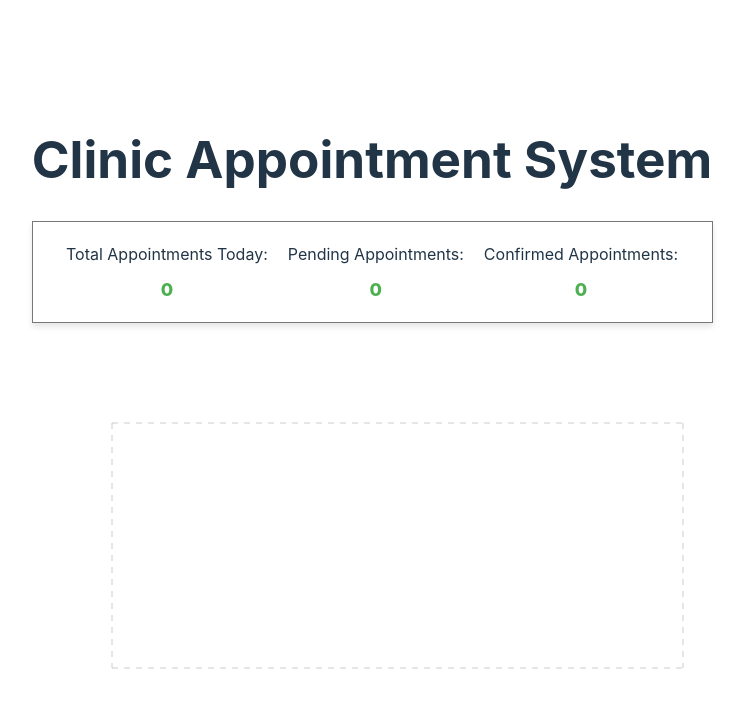
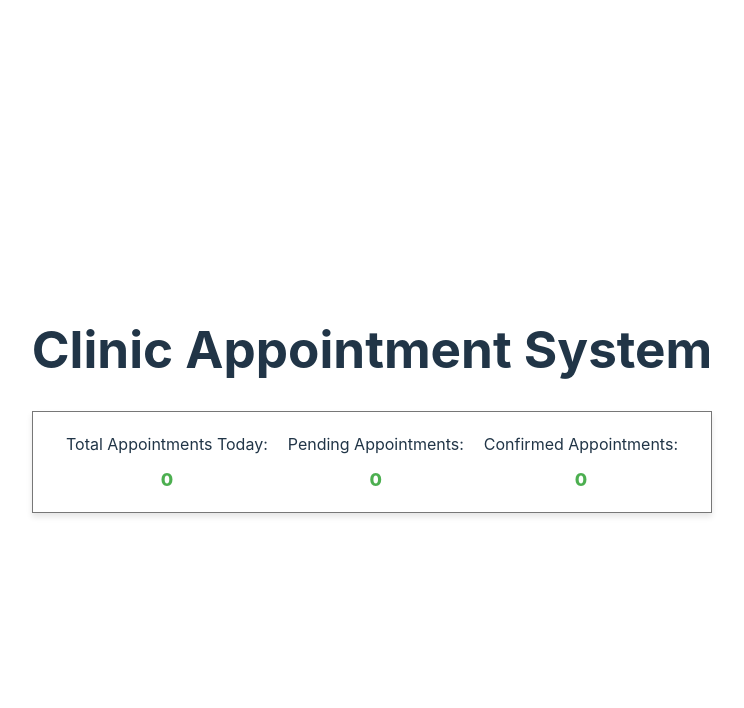
Before and after one commit to Moamen-Yazouri/clinic-appointment-system, a React (Vite) app: page /dashboard in a window 1280 px wide. Shown: the top 708 px of the page, without its empty margins (268-1012 px from the left). Built offline with nearby package versions, Linux system fonts and the light colour scheme.

Commit message:
Seperate Dasboard items into different components.

```diff
--- a/src/Screens/Dashboard/Dashboard.tsx
+++ b/src/Screens/Dashboard/Dashboard.tsx
@@ -1,65 +1,17 @@
-import { useEffect, useState } from "react";
 import "./Dashboard.css";
 import { IAppointment} from "../../types/types";
-import dayjs from "dayjs";
-import groupedAppointments from "../../utils/groupedAppointments";
-import { BarChart, Bar, XAxis, YAxis, Tooltip, CartesianGrid, ResponsiveContainer } from "recharts";
+import Statistics from "../../components/statistics/Statistics";
+import Chart from "../../components/chart/Chart";
 interface IProps {
     appointments: IAppointment[];
 }
 const Dashboard = (props: IProps) => {
-    const todayDate = new Date().toISOString();
-    const formattedDate = dayjs(todayDate).format("YYYY-MM-DD");
-    const [todayAppointments, setTodayAppointments] = useState<IAppointment[]>([]);
-    const [pendingAppointments, setPendingAppointments] = useState<IAppointment[]>([]);
-    const [confirmedAppointments, setConfirmedAppointments] = useState<IAppointment[]>([]);
-    const [appointmentsPerDay, setAppointmentsPerDay] = useState<{date: string, count: number}[]>([])
-    useEffect(() => {
-        const todayAppointments: IAppointment[] = props.appointments.filter(
-            (app) => dayjs(app.dateTime).format("YYYY-MM-DD") === formattedDate
-        );
-
-        const pendingAppointments = todayAppointments.filter((app) => app.status.toString() === "Pending");
-        const ConfirmedAppointments = todayAppointments.filter((app) => app.status.toString() === "Confirmed");
-        const groupeAppointments: {date: string, count: number}[] = groupedAppointments(props.appointments);
-
-        setAppointmentsPerDay(groupeAppointments);
-        setTodayAppointments(todayAppointments);
-        setPendingAppointments(pendingAppointments);
-        setConfirmedAppointments(ConfirmedAppointments);
-    }, [props.appointments])
-
     return (
         <div className="dashboard">
-            <div className="statistics">
-                <div className="card todayApp">
-                    Total Appointments Today:
-                    <span>
-                        {todayAppointments.length}
-                    </span>
-                </div>
-                <div className="card pending">
-                    Pending Appointments:
-                    <span>
-                        {pendingAppointments.length}
-                    </span>
-                </div>
-                <div className="card confirmed">
-                    Confirmed Appointments:
-                    <span>
-                        {confirmedAppointments.length}
-                    </span>
-                </div>
-            </div>
-            <ResponsiveContainer width="100%" height={300} style={{marginTop:"80px"}}>
-                <BarChart data={appointmentsPerDay} margin={{ top: 20, right: 30, left: 20, bottom: 5 }}>
-                    <CartesianGrid strokeDasharray="6 6" />
-                    <XAxis dataKey="date" interval={0}/>
-                    <YAxis allowDecimals={false}/>
-                    <Tooltip />
-                    <Bar dataKey="count" fill="#8884d8" />
-                </BarChart>
-            </ResponsiveContainer>
+            <Statistics appointments={props.appointments}/>
+            {
+                props.appointments.length > 0 && <Chart appointments={props.appointments} />
+            }
         </div>
 
     )
--- /dev/null
+++ b/src/components/chart/Chart.tsx
@@ -0,0 +1,27 @@
+import { Bar, BarChart, CartesianGrid, ResponsiveContainer, Tooltip, XAxis, YAxis } from 'recharts'
+import { IAppointment } from '../../types/types'
+import { useEffect, useState } from 'react';
+import groupedAppointments from '../../utils/groupedAppointments';
+interface IProps {
+    appointments: IAppointment[];
+}
+const Chart = (props: IProps) => {
+    const [appointmentsPerDay, setAppointmentsPerDay] = useState<{date: string, count: number}[]>([]);
+    useEffect(() => {
+        const groupeAppointments: {date: string, count: number}[] = groupedAppointments(props.appointments);
+        setAppointmentsPerDay(groupeAppointments);
+    }, [props.appointments])
+    return (
+        <ResponsiveContainer width="100%" height={300} style={{marginTop:"80px"}}>
+            <BarChart data={appointmentsPerDay} margin={{ top: 20, right: 30, left: 20, bottom: 5 }}>
+                <CartesianGrid strokeDasharray="6 6" />
+                <XAxis dataKey="date" interval={0}/>
+                <YAxis allowDecimals={false}/>
+                <Tooltip />
+                <Bar dataKey="count" fill="#8884d8" />
+            </BarChart>
+        </ResponsiveContainer>
+    )
+}
+
+export default Chart
--- /dev/null
+++ b/src/components/statistics/Statistics.css
@@ -0,0 +1,17 @@
+.statistics {
+    display: flex;
+    align-items: center;
+    justify-content: center;
+    gap: 20px;
+    border: 1px solid #777;
+    padding: 10px;
+    box-shadow: 0 4px 6px rgba(0, 0, 0, 0.1);
+    height: 80px;
+}
+.statistics span {
+    display: block;
+    color: #4caf50;
+    font-size: 18px;
+    font-weight: 800;
+    margin-top: 10px;
+}
--- /dev/null
+++ b/src/components/statistics/Statistics.tsx
@@ -0,0 +1,50 @@
+import React, { useEffect, useState } from 'react';
+import { IAppointment } from '../../types/types';
+import dayjs from 'dayjs';
+interface IProps {
+    appointments: IAppointment[];
+}
+
+const Statistics = (props: IProps) => {
+    const todayDate = new Date().toISOString();
+    const formattedDate = dayjs(todayDate).format("YYYY-MM-DD");
+        const [todayAppointments, setTodayAppointments] = useState<IAppointment[]>([]);
+        const [pendingAppointments, setPendingAppointments] = useState<IAppointment[]>([]);
+        const [confirmedAppointments, setConfirmedAppointments] = useState<IAppointment[]>([]);
+        useEffect(() => {
+            if(props.appointments.length > 0) {
+                const todayApps: IAppointment[] = props.appointments.filter(
+                    (app) => dayjs(app.dateTime).format("YYYY-MM-DD") === formattedDate
+                );
+                const pendingApps = todayApps.filter((app) => app.status.toString() === "Pending");
+                const ConfirmedApps = todayAppointments.filter((app) => app.status.toString() === "Confirmed");
+                setTodayAppointments(todayApps);
+                setPendingAppointments(pendingApps);
+                setConfirmedAppointments(ConfirmedApps);
+            }
+        }, [props.appointments])
+    return (
+        <div className="statistics">
+            <div className="card todayApp">
+                Total Appointments Today:
+                <span>
+                    {todayAppointments.length}
+                </span>
+            </div>
+            <div className="card pending">
+                Pending Appointments:
+                <span>
+                    {pendingAppointments.length}
+                </span>
+            </div>
+            <div className="card confirmed">
+                Confirmed Appointments:
+                <span>
+                    {confirmedAppointments.length}
+                </span>
+            </div>
+        </div>
+    )
+}
+
+export default Statistics;
```
